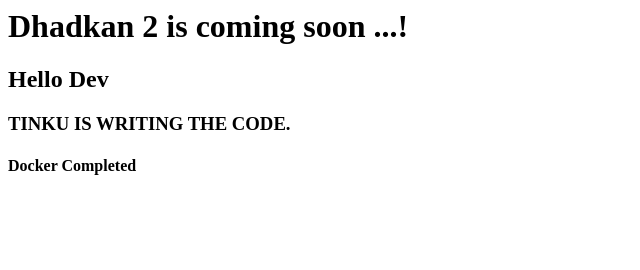
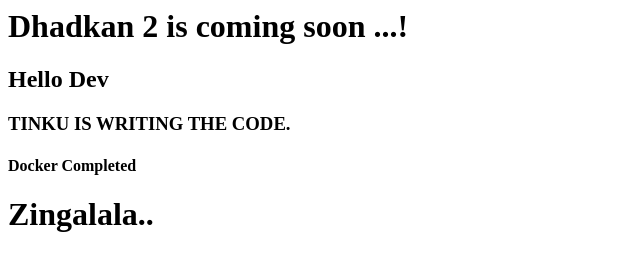
Before and after one commit to nasawebtech/dev, a plain HTML site: page index.html in a window 1280 px wide. Shown: the whole page, without its empty margins (0-640 px from the left). Drawn offline with Linux system fonts and the light colour scheme.

Commit message:
zingalala

```diff
--- a/index.html
+++ b/index.html
@@ -2,3 +2,4 @@
 <h2> Hello Dev </h2>
 <h3> TINKU IS WRITING THE CODE. </h3>
 <h4> Docker Completed </h4>
+<h1> Zingalala..</h1>
```
